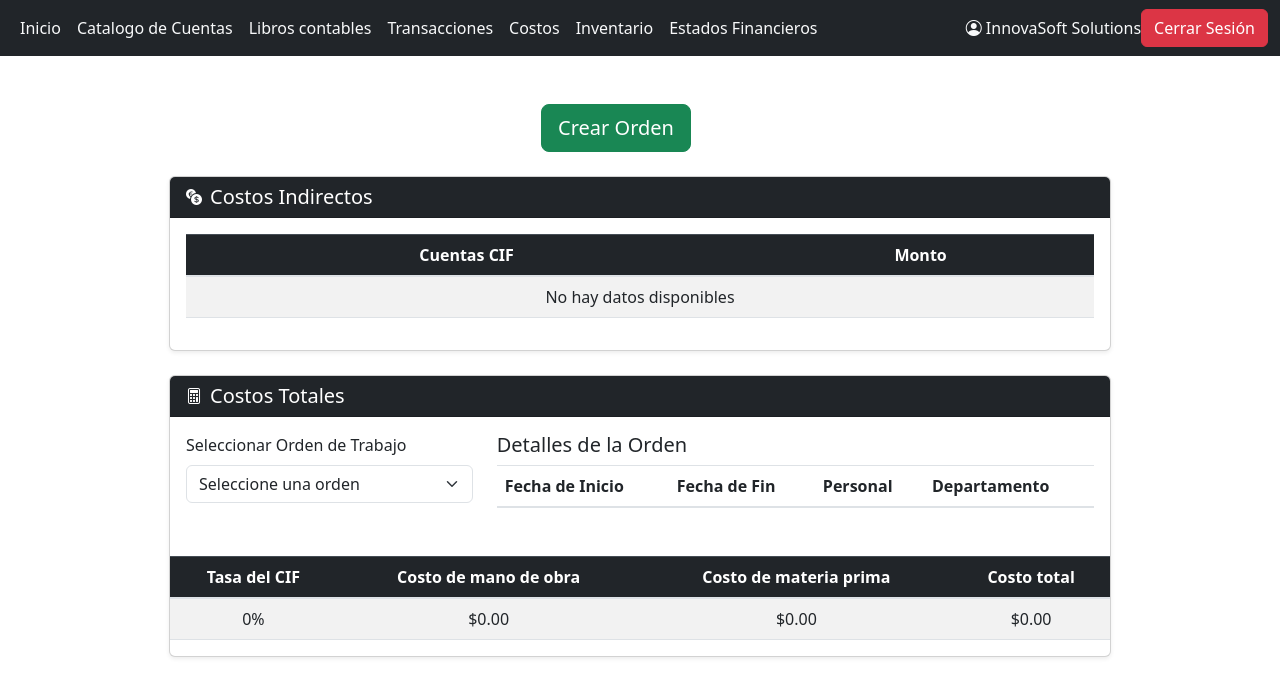
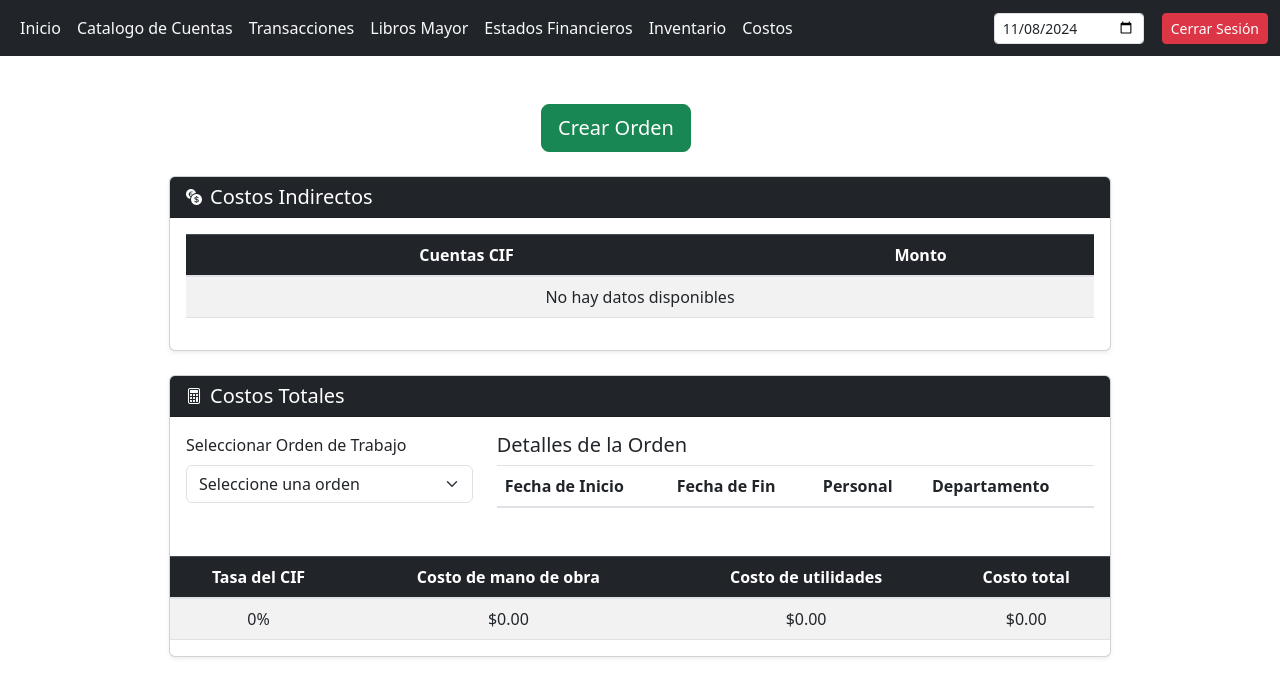
Before and after one commit to erickG01/InnovaSoftSolutions, a Django app: page /Costos/ in a window 1280 px wide. Shown: the top 697 px of the page. Run offline with Django 5.2, Linux system fonts and the light colour scheme; tables that the repository leaves empty hold one stand-in row (values such as "Sample post"); lists and menus that the app fills with data are empty; some libraries are stand-ins or nearby versions.

Commit message:
se agrego la parte del cierre contable

```diff
--- a/App_innovaSoft/templates/App_innovaSoft/base.html
+++ b/App_innovaSoft/templates/App_innovaSoft/base.html
@@ -7,32 +7,72 @@
     <meta name='viewport' content='width=device-width, initial-scale=1'>
     <link href="https://stackpath.bootstrapcdn.com/bootstrap/4.5.2/css/bootstrap.min.css" rel="stylesheet">
     <link rel="stylesheet" href="https://cdnjs.cloudflare.com/ajax/libs/bootstrap-icons/1.8.1/font/bootstrap-icons.min.css">
+    <script>
+        // Función para actualizar la fecha y habilitar/deshabilitar las opciones
+        function actualizarFecha() {
+            const fechaInput = document.getElementById("fecha");
+            const fechaSeleccionada = fechaInput.value;
+            const opcionesDesbloquear = document.querySelectorAll(".desbloqueable");
+
+            // Guardar la fecha seleccionada en Local Storage
+            localStorage.setItem("fechaSeleccionada", fechaSeleccionada);
+
+            // Formato esperado para comparación
+            const fechaObjetivo = "2024-12-31";
+
+            // Habilitar o deshabilitar opciones en base a la fecha seleccionada
+            opcionesDesbloquear.forEach(opcion => {
+                opcion.classList.toggle("disabled", fechaSeleccionada !== fechaObjetivo);
+            });
+        }
+
+        // Función para cargar la fecha desde Local Storage o usar la fecha actual
+        function cargarFechaActual() {
+            const fechaInput = document.getElementById("fecha");
+            const fechaGuardada = localStorage.getItem("fechaSeleccionada");
+            const hoy = new Date().toISOString().split('T')[0];
+
+            // Usar la fecha guardada en Local Storage si existe, de lo contrario usar la fecha de hoy
+            fechaInput.value = fechaGuardada || hoy;
+            actualizarFecha(); // Verifica la fecha cargada para habilitar/deshabilitar opciones
+        }
+    </script>
 </head>
-<body>
-      <!--Navegación-->
-      <nav class="navbar navbar-expand-lg bg-dark navbar-dark  fixed-top">
+<body onload="cargarFechaActual()">
+    <!-- Navegación -->
+    <nav class="navbar navbar-expand-lg bg-dark navbar-dark fixed-top">
         <div class="container-fluid">
             <div class="collapse navbar-collapse" id="navbarNav">
                 <ul class="navbar-nav me-auto">
                     <li class="nav-item"><a class="nav-link text-light" href="{% url 'inicio' %}">Inicio</a></li>
                     <li class="nav-item"><a class="nav-link text-light" href="{% url 'CatalogoCuentas' %}">Catalogo de Cuentas</a></li>
-                    <li class="nav-item"><a class="nav-link text-light" href="{% url 'libroMayor' %}">Libros contables</a></li>
                     <li class="nav-item"><a class="nav-link text-light" href="{% url 'transaccion' %}">Transacciones</a></li>
+                    <!-- Libros Mayor y Estados Financieros, con clase "desbloqueable" -->
+                    <li class="nav-item">
+                        <a class="nav-link text-light desbloqueable disabled" href="{% url 'libroMayor' %}">
+                            Libros Mayor
+                        </a>
+                    </li>
+                    <li class="nav-item">
+                        <a class="nav-link text-light desbloqueable disabled" href="{% url 'estadoFinancieros' %}">
+                            Estados Financieros
+                        </a>
+                    </li>
+
+
+                    <li class="nav-item"><a class="nav-link text-light" href="{% url 'inventario' %}">Inventario</a></li>
                     <li class="nav-item"><a class="nav-link text-light" href="{% url 'costos' %}">Costos</a></li>
-                    <li class="nav-item"><a class="nav-link text-light" href="{%url 'inventario' %}">Inventario</a></li>
-                    <li class="nav-item"><a class="nav-link text-light" href="{% url 'estadoFinancieros' %}">Estados Financieros</a></li>
                 </ul>
             </div>
+
+            <!-- Mostrar y seleccionar la fecha -->
             <div class="d-flex align-items-center">
-                <a class="nav-link text-light" href="#">
-                    <i class="bi bi-person-circle" ></i> <!-- Ícono de Bootstrap -->
-                    InnovaSoft Solutions
-                    <a href="{% url 'logout' %}" class="btn btn-danger">Cerrar Sesión</a>
-                </a>
+                <input type="date" id="fecha" class="form-control form-control-sm" style="width: 150px; margin-right: 10px;" onchange="actualizarFecha()">
+                <a href="{% url 'logout' %}" class="btn btn-danger btn-sm ml-2">Cerrar Sesión</a>
             </div>
         </div>
     </nav>
     <div style="padding-top: 56px;"></div>
-    {%block content%}{%endblock%}
+    {% block content %}{% endblock %}
 </body>
 </html>
--- a/App_innovaSoft/templates/App_innovaSoft/costos.html
+++ b/App_innovaSoft/templates/App_innovaSoft/costos.html
@@ -110,7 +110,7 @@
                                 <tr>
                                     <th>Tasa del CIF</th>
                                     <th>Costo de mano de obra</th>
-                                    <th>Costo de materia prima</th>
+                                    <th>Costo de utilidades</th>
                                     <th>Costo total</th>
                                 </tr>
                             </thead>
@@ -167,7 +167,7 @@
                                 <!-- Los checkboxes de los empleados se cargarán aquí dinámicamente -->
                             </div>
                             <div class="mb-3">
-                                <label class="form-label">Materia Prima:</label><br>
+                                <label class="form-label">Utilidades:</label><br>
                                 <input type="checkbox" id="materia1" name="materia[]" value="energia"> <label for="materia1">Energía</label><br>
                                 <input type="checkbox" id="materia2" name="materia[]" value="internet"> <label for="materia2">Internet</label><br>
                             </div>
--- a/App_innovaSoft/views.py
+++ b/App_innovaSoft/views.py
@@ -24,6 +24,7 @@ from django.db.models import Max
 from django.urls import path
 from decimal import Decimal, ROUND_HALF_UP
 from django.views.decorators.http import require_POST
+
 # Create your views here.
 def home(request):
     return render(request,"App_innovaSoft/inicio.html")
--- a/InnovaSoftSolutions/urls.py
+++ b/InnovaSoftSolutions/urls.py
@@ -48,5 +48,4 @@ urlpatterns = [
     path('guardar_orden/', views.guardar_orden_trabajo, name='guardar_orden'),
     path('get-orden-data/<int:orden_id>/', views.get_orden_data, name='get_orden_data'),
 
-
 ]
```
Also changed, not shown: App_innovaSoft/templates/App_innovaSoft/inicio.html (+59 -17 lines).
